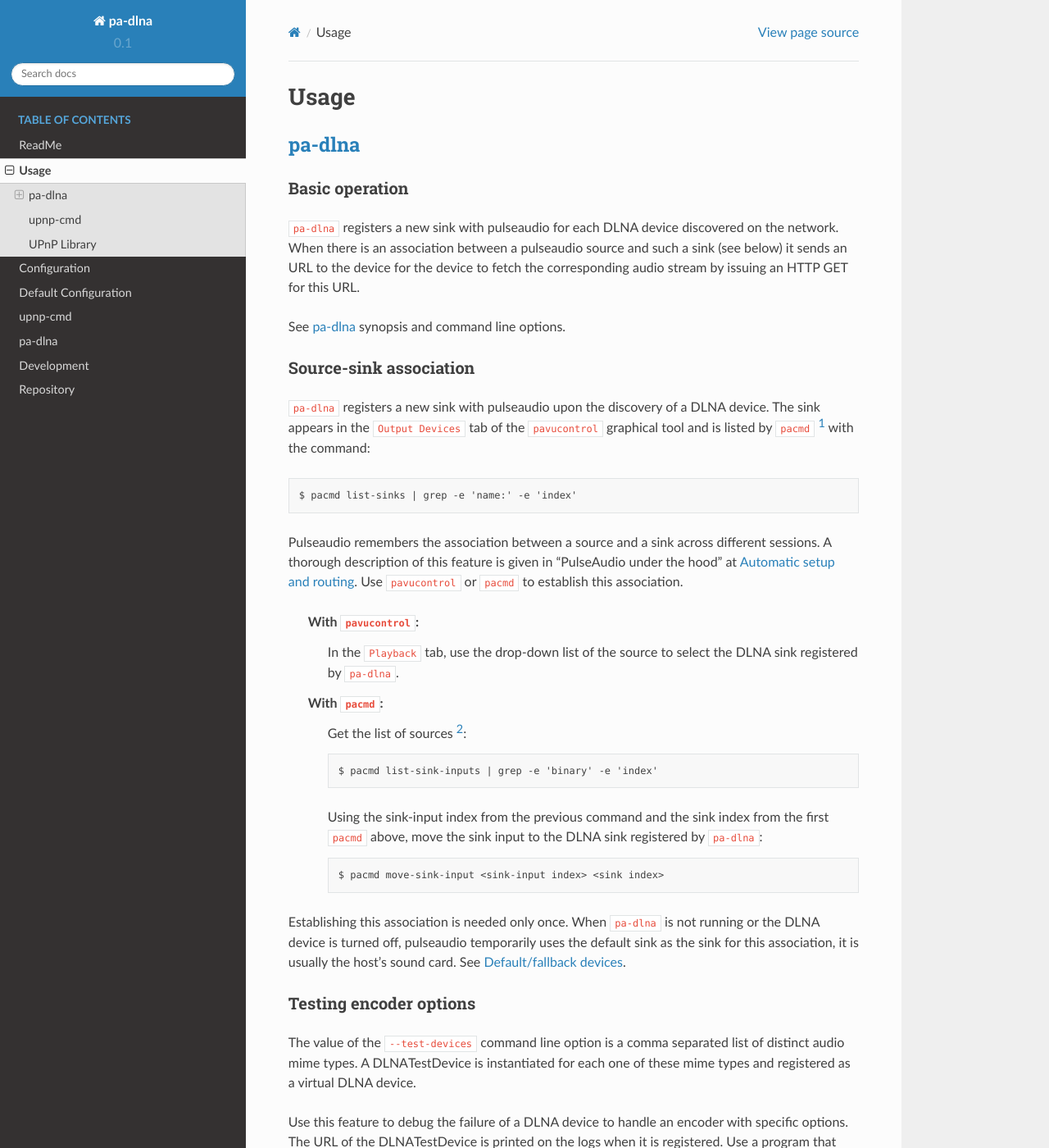
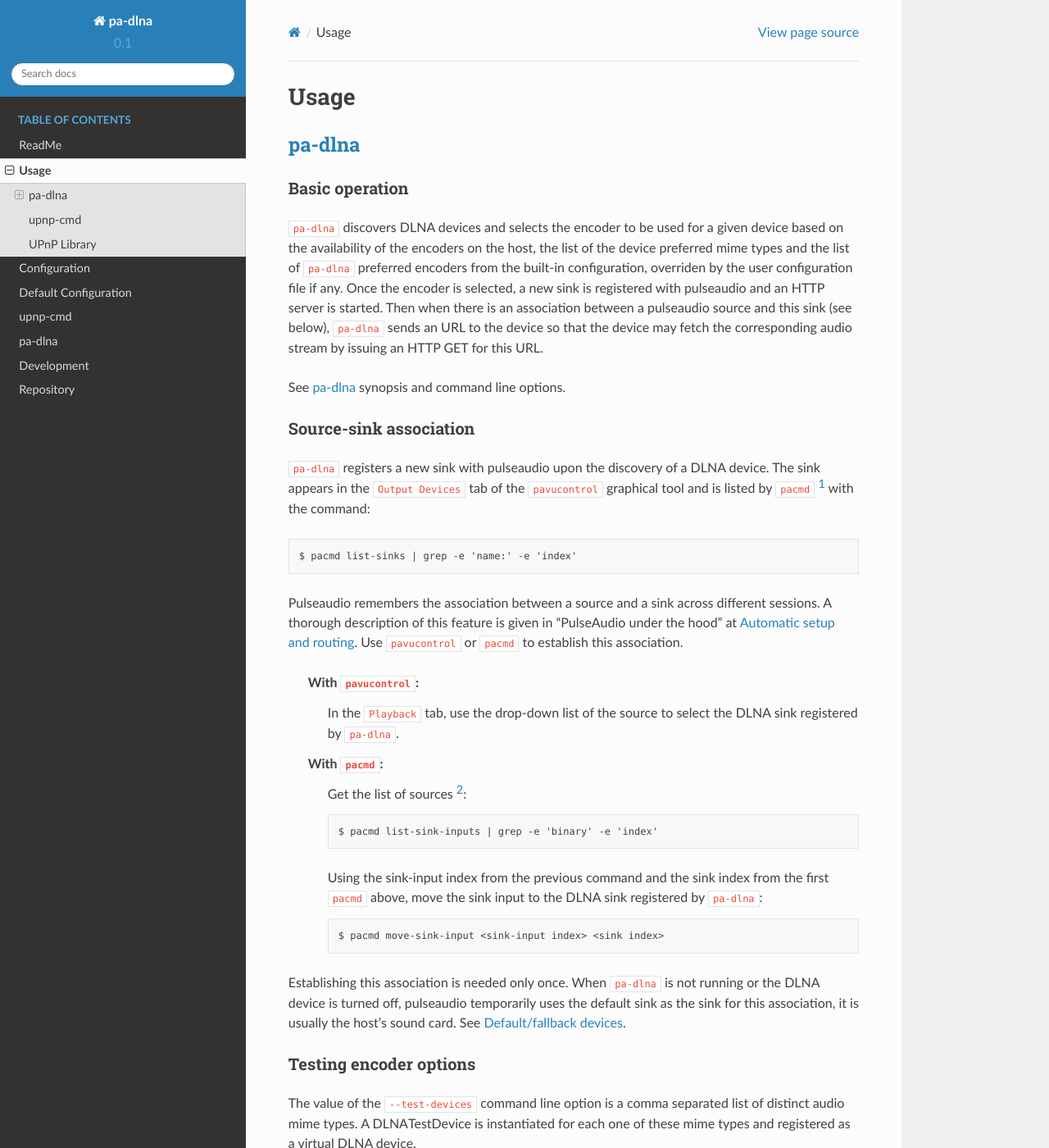
Before and after one commit to nacho692/pa-dlna-chromecast, a Sphinx documentation site: the page built from docs/source/usage.rst, in a window 1280 px wide and 1400 px high. Shown: the whole window at 82% size. Built offline with Sphinx 7.4.7 and the Read the Docs theme 2.0.0, drawn with Linux system fonts in a browser that asks for light colours; some of the changed text lies outside the part shown.

Commit message:
One http server per local IP address, started upon first renderer

```diff
--- a/docs/source/development.rst
+++ b/docs/source/development.rst
@@ -51,7 +51,7 @@
     ================      ======================================================
     ssdp notify           Monitor reception of NOTIFY SSDPs.
     ssdp msearch          Send MSEARCH SSDPs at regular intervals.
-    **root device**       Implement control of the aging of an UPnP root device.
+    **root devices**      Implement control of the aging of an UPnP root device.
     ================      ======================================================
 
   AVControlPoint tasks:
--- a/docs/source/usage.rst
+++ b/docs/source/usage.rst
@@ -7,10 +7,15 @@
 Basic operation
 """""""""""""""
 
-``pa-dlna`` registers a new sink with pulseaudio for each DLNA device discovered
-on the network. When there is an association between a pulseaudio source and
-such a sink (see below) it sends an URL to the device for the device to fetch
-the corresponding audio stream by issuing an HTTP GET for this URL.
+``pa-dlna`` discovers DLNA devices and selects the encoder to be used for a
+given device based on the availability of the encoders on the host, the list of
+the device preferred mime types and the list of ``pa-dlna`` preferred encoders
+from the built-in configuration, overriden by the user configuration file if
+any. Once the encoder is selected, a new sink is registered with pulseaudio and
+an HTTP server is started. Then when there is an association between a
+pulseaudio source and this sink (see below), ``pa-dlna`` sends an URL to the
+device so that the device may fetch the corresponding audio stream by issuing an
+HTTP GET for this URL.
 
 See :ref:`pa-dlna` synopsis and command line options.
 
@@ -63,14 +68,6 @@
 
 DLNATestDevice URLs are built using the sha1 of the audio mime type and
 therefore are consistent across ``pa-dlna`` sessions.
-
-Limitations
-"""""""""""
-
-The HTTP server is started when the first DLNA device is discovered. If another
-network interface is activated later, a DLNA device may be discovered on this
-interface but it is unable to play the audio streams because the HTTP
-server did not know the interface IP address upon starting.
 
 :ref:`upnp-cmd`
 ---------------
```
Also changed, not shown: other parts of docs/source/development.rst (+2 -2 lines), 2 other files.
